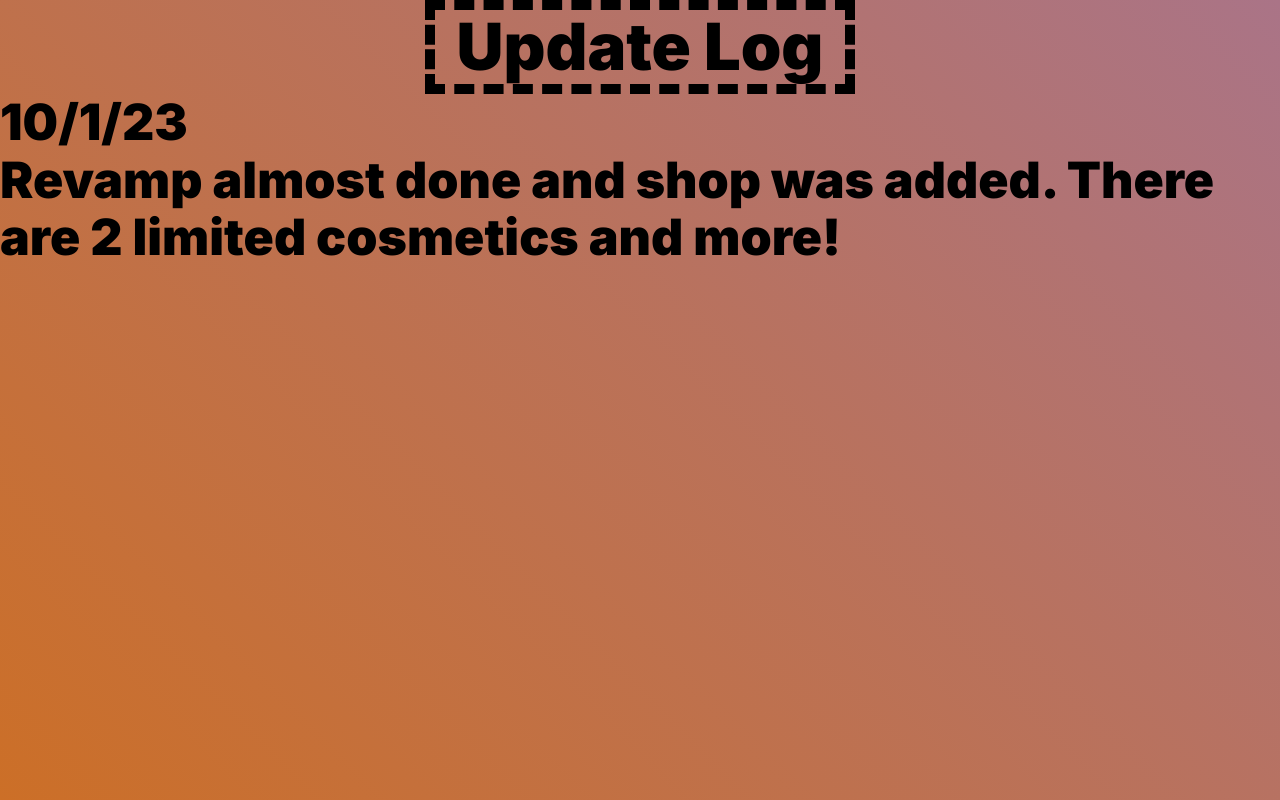
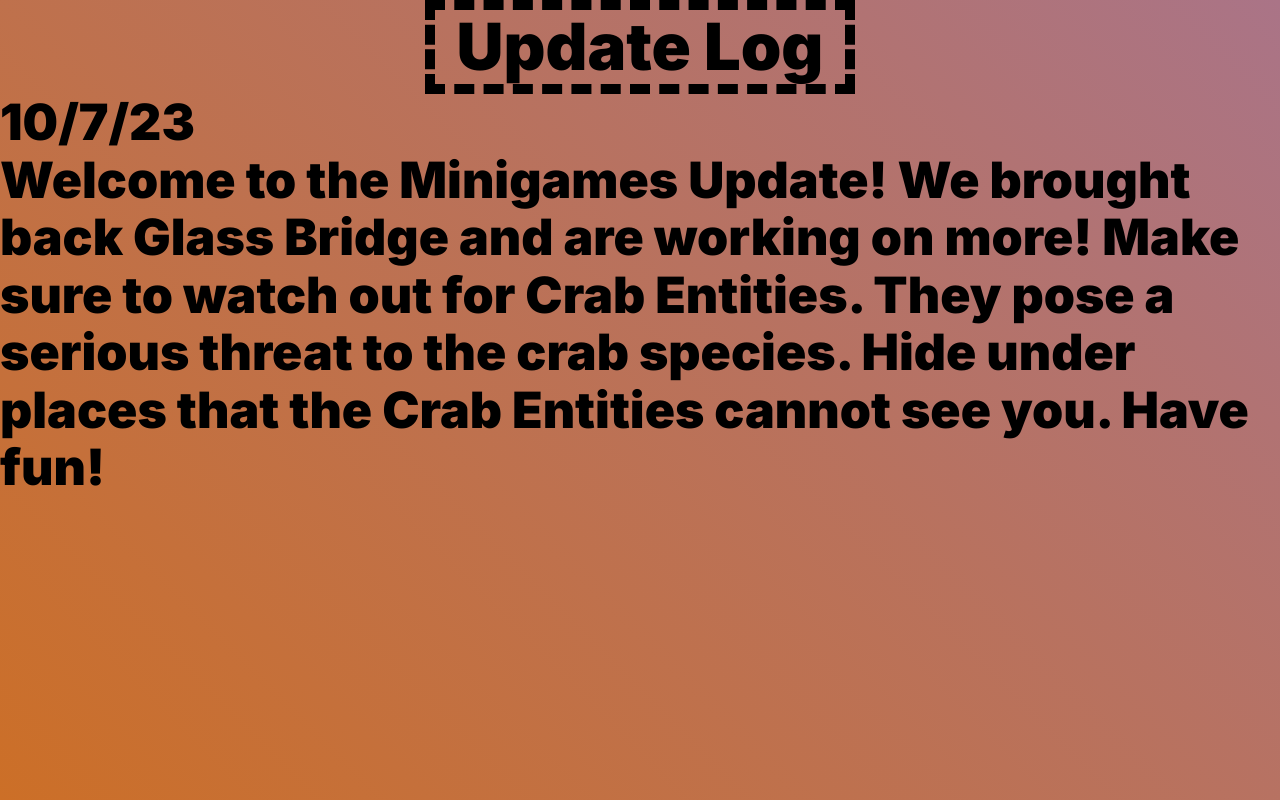
Before and after one commit to crabrunners/Active-Online-Software-Page-React, a website built with Parcel: page update-log.html in a window 1280 px wide. Built offline with nearby package versions, Linux system fonts and the light colour scheme.

Commit message:
website update

```diff
--- a/update-log.html
+++ b/update-log.html
@@ -58,11 +58,13 @@
           <br />
         </h1>
         <span class="update-log-text3">
-          <span>10/1/23</span>
+          <span>10/7/23</span>
           <br />
           <span>
-            Revamp almost done and shop was added. There are 2 limited cosmetics
-            and more!
+            Welcome to the Minigames Update! We brought back Glass Bridge and
+            are working on more! Make sure to watch out for Crab Entities. They
+            pose a serious threat to the crab species. Hide under places that
+            the Crab Entities cannot see you. Have fun!
           </span>
           <br />
         </span>
```
